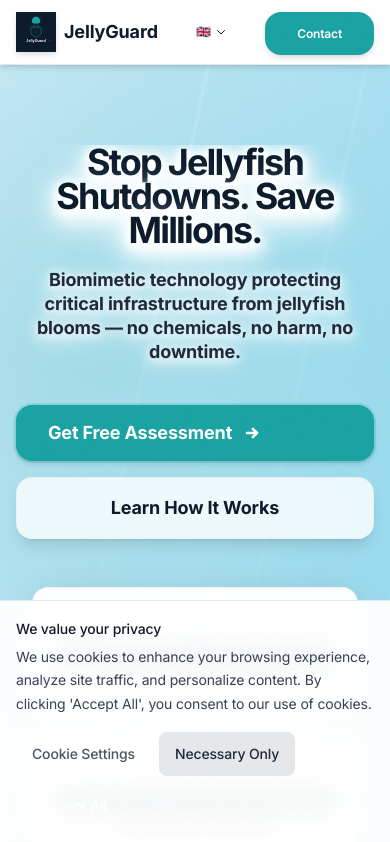
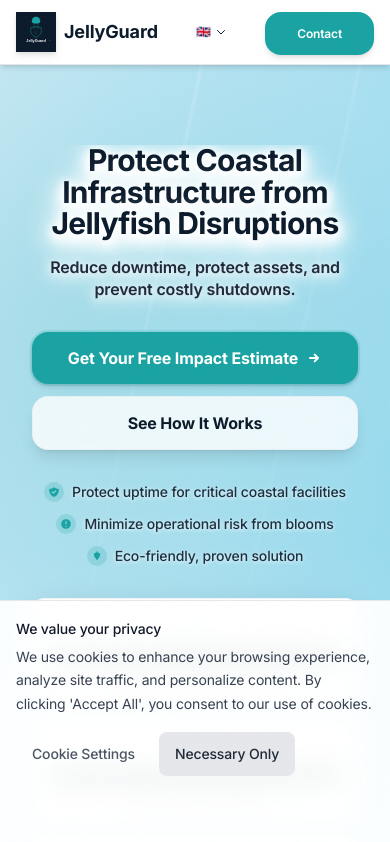
Before and after one commit to talktome8/jellyguard-onepager, a Next.js app: page /en in a window 390 px wide. Shown: the top 842 px of the page. Built offline with nearby package versions, Linux system fonts and the light colour scheme.

Commit message:
Update Hero section: concise mobile-friendly messaging, value bullets, responsive layout

```diff
--- a/app/(site)/[locale]/sections/Hero.tsx
+++ b/app/(site)/[locale]/sections/Hero.tsx
@@ -143,7 +143,7 @@
             {/* Badge removed for cleaner lead generation focus */}
 
             <motion.h1
-              className="text-4xl sm:text-5xl md:text-6xl lg:text-7xl xl:text-8xl font-black text-navy mb-5 leading-[0.95] tracking-tighter"
+              className="text-3xl sm:text-4xl md:text-5xl lg:text-6xl xl:text-7xl font-black text-navy mb-4 sm:mb-5 leading-[1.05] tracking-tight px-2"
               initial={{ opacity: 0, y: 30 }}
               animate={{ opacity: 1, y: 0 }}
               transition={{ duration: 0.8, ease: [0.22, 1, 0.36, 1] }}
@@ -155,7 +155,7 @@
               {t('title')}
             </motion.h1>
             <motion.p
-              className="text-lg sm:text-xl md:text-2xl lg:text-3xl text-slate-800 mb-10 leading-[1.35] max-w-4xl mx-auto font-bold px-4"
+              className="text-base sm:text-lg md:text-xl lg:text-2xl text-slate-800 mb-8 sm:mb-10 leading-[1.4] max-w-3xl mx-auto font-semibold px-4"
               initial={{ opacity: 0, y: 30 }}
               animate={{ opacity: 1, y: 0 }}
               transition={{ duration: 0.8, delay: 0.2, ease: [0.22, 1, 0.36, 1] }}
@@ -169,18 +169,18 @@
 
             {/* Dual CTAs with stagger animation */}
             <motion.div
-              className="flex flex-col sm:flex-row gap-4 justify-center items-center mb-12"
+              className="flex flex-col sm:flex-row gap-3 sm:gap-4 justify-center items-center mb-8 sm:mb-10 px-4"
               initial={{ opacity: 0, y: 30 }}
               animate={{ opacity: 1, y: 0 }}
               transition={{ duration: 0.8, delay: 0.4, ease: [0.22, 1, 0.36, 1] }}
             >
               <a
                 href="#contact"
-                className="btn-primary text-lg sm:text-xl px-10 py-4 sm:px-12 sm:py-5 shadow-2xl hover:shadow-[0_20px_60px_-15px_rgba(26,163,163,0.5)] w-full sm:w-auto group relative overflow-hidden transform hover:scale-[1.02] transition-all duration-300 ring-2 ring-teal/20 hover:ring-teal/40"
+                className="btn-primary text-base sm:text-lg px-8 py-3.5 sm:px-10 sm:py-4 shadow-2xl hover:shadow-[0_20px_60px_-15px_rgba(26,163,163,0.5)] w-full sm:w-auto group relative overflow-hidden transform hover:scale-[1.02] transition-all duration-300 ring-2 ring-teal/20 hover:ring-teal/40"
               >
-                <span className="relative z-10 font-bold flex items-center gap-2.5">
+                <span className="relative z-10 font-bold flex items-center justify-center gap-2">
                   {t('cta_primary')}
-                  <svg className="w-5 h-5 group-hover:translate-x-1 transition-transform" fill="none" stroke="currentColor" viewBox="0 0 24 24">
+                  <svg className="w-4 h-4 sm:w-5 sm:h-5 group-hover:translate-x-1 transition-transform" fill="none" stroke="currentColor" viewBox="0 0 24 24">
                     <path strokeLinecap="round" strokeLinejoin="round" strokeWidth={3} d="M13 7l5 5m0 0l-5 5m5-5H6" />
                   </svg>
                 </span>
@@ -188,58 +188,91 @@
               </a>
               <a
                 href="#problem"
-                className="glass border-2 border-navy/40 text-navy hover:bg-navy/10 hover:border-navy/70 font-bold text-lg sm:text-xl px-10 py-4 sm:px-12 sm:py-5 rounded-2xl transition-all duration-300 w-full sm:w-auto focus:ring-2 focus:ring-navy focus:ring-offset-2 group backdrop-blur-md shadow-lg hover:shadow-xl"
+                className="glass border-2 border-navy/40 text-navy hover:bg-navy/10 hover:border-navy/70 font-bold text-base sm:text-lg px-8 py-3.5 sm:px-10 sm:py-4 rounded-2xl transition-all duration-300 w-full sm:w-auto focus:ring-2 focus:ring-navy focus:ring-offset-2 group backdrop-blur-md shadow-lg hover:shadow-xl text-center"
               >
                 <span className="group-hover:tracking-wide transition-all duration-300">{t('cta_secondary')}</span>
               </a>
             </motion.div>
 
+            {/* Value Bullets - Quick benefits summary */}
+            <motion.div
+              className="flex flex-col sm:flex-row gap-3 sm:gap-6 justify-center items-center mb-8 sm:mb-10 px-4"
+              initial={{ opacity: 0, y: 20 }}
+              animate={{ opacity: 1, y: 0 }}
+              transition={{ duration: 0.8, delay: 0.6, ease: [0.22, 1, 0.36, 1] }}
+            >
+              {(t.raw('valueBullets') as Array<{icon: string, text: string}>)?.map((bullet, idx) => (
+                <div key={idx} className="flex items-center gap-2 text-navy/90">
+                  <div className="flex-shrink-0 w-5 h-5 sm:w-6 sm:h-6 rounded-full bg-teal/20 flex items-center justify-center">
+                    {bullet.icon === 'shield' && (
+                      <svg className="w-3 h-3 sm:w-3.5 sm:h-3.5 text-teal" fill="currentColor" viewBox="0 0 20 20">
+                        <path fillRule="evenodd" d="M2.166 4.999A11.954 11.954 0 0010 1.944 11.954 11.954 0 0017.834 5c.11.65.166 1.32.166 2.001 0 5.225-3.34 9.67-8 11.317C5.34 16.67 2 12.225 2 7c0-.682.057-1.35.166-2.001zm11.541 3.708a1 1 0 00-1.414-1.414L9 10.586 7.707 9.293a1 1 0 00-1.414 1.414l2 2a1 1 0 001.414 0l4-4z" clipRule="evenodd" />
+                      </svg>
+                    )}
+                    {bullet.icon === 'alert' && (
+                      <svg className="w-3 h-3 sm:w-3.5 sm:h-3.5 text-teal" fill="currentColor" viewBox="0 0 20 20">
+                        <path fillRule="evenodd" d="M18 10a8 8 0 11-16 0 8 8 0 0116 0zm-7 4a1 1 0 11-2 0 1 1 0 012 0zm-1-9a1 1 0 00-1 1v4a1 1 0 102 0V6a1 1 0 00-1-1z" clipRule="evenodd" />
+                      </svg>
+                    )}
+                    {bullet.icon === 'leaf' && (
+                      <svg className="w-3 h-3 sm:w-3.5 sm:h-3.5 text-teal" fill="currentColor" viewBox="0 0 20 20">
+                        <path d="M10 2a1 1 0 00-1 1v1.323l-3.954.99A1 1 0 005 6.308V8c0 1.652.58 3.17 1.54 4.362L10 17l3.46-4.638A6.975 6.975 0 0015 8V6.308a1 1 0 00-.046-.995l-3.954-.99V3a1 1 0 00-1-1z" />
+                      </svg>
+                    )}
+                  </div>
+                  <span className="text-sm sm:text-base font-medium" style={{ textShadow: '0 1px 4px rgba(255, 255, 255, 0.9)' }}>
+                    {bullet.text}
+                  </span>
+                </div>
+              ))}
+            </motion.div>
+
             {/* Key Stats - Trust Indicators */}
             <motion.div
-              className="grid grid-cols-1 sm:grid-cols-3 gap-4 sm:gap-4 md:gap-6 max-w-5xl mx-auto px-4 sm:px-4"
+              className="grid grid-cols-1 sm:grid-cols-3 gap-3 sm:gap-4 md:gap-5 max-w-4xl mx-auto px-4"
               initial={{ opacity: 0, y: 30 }}
               animate={{ opacity: 1, y: 0 }}
-              transition={{ duration: 0.8, delay: 0.8, ease: [0.22, 1, 0.36, 1] }}
+              transition={{ duration: 0.8, delay: 0.9, ease: [0.22, 1, 0.36, 1] }}
             >
               {(t.raw('stats') as Array<{value: string, label: string}>).map((stat, idx) => (
                 <motion.div
                   key={idx}
-                  className="text-center p-5 sm:p-6 md:p-7 lg:p-8 rounded-2xl sm:rounded-3xl glass backdrop-blur-xl border-3 border-white/70 hover:border-teal/70 transition-all duration-300 transform hover:scale-105 hover:shadow-2xl group bg-gradient-to-br from-white/90 to-white/75 shadow-xl"
-                  whileHover={{ y: -8 }}
+                  className="text-center p-4 sm:p-5 md:p-6 rounded-xl sm:rounded-2xl glass backdrop-blur-xl border-2 border-white/70 hover:border-teal/70 transition-all duration-300 transform hover:scale-105 hover:shadow-2xl group bg-gradient-to-br from-white/90 to-white/75 shadow-lg"
+                  whileHover={{ y: -6 }}
                   transition={{ type: "spring", stiffness: 400, damping: 17 }}
                   style={{
-                    boxShadow: '0 10px 40px rgba(0, 0, 0, 0.12), 0 0 0 1px rgba(255, 255, 255, 0.8) inset'
+                    boxShadow: '0 8px 32px rgba(0, 0, 0, 0.1), 0 0 0 1px rgba(255, 255, 255, 0.8) inset'
                   }}
                 >
                   {/* Icon based on index */}
-                  <div className="mb-2 sm:mb-3 flex justify-center opacity-60 group-hover:opacity-100 transition-opacity">
+                  <div className="mb-2 flex justify-center opacity-60 group-hover:opacity-100 transition-opacity">
                     {idx === 0 && (
-                      <svg className="w-7 h-7 sm:w-8 sm:h-8 md:w-9 md:h-9 text-teal" fill="currentColor" viewBox="0 0 20 20">
+                      <svg className="w-6 h-6 sm:w-7 sm:h-7 text-teal" fill="currentColor" viewBox="0 0 20 20">
                         <path d="M11 17a1 1 0 001.447.894l4-2A1 1 0 0017 15V9.236a1 1 0 00-1.447-.894l-4 2a1 1 0 00-.553.894V17zM15.211 6.276a1 1 0 000-1.788l-4.764-2.382a1 1 0 00-.894 0L4.789 4.488a1 1 0 000 1.788l4.764 2.382a1 1 0 00.894 0l4.764-2.382zM4.447 8.342A1 1 0 003 9.236V15a1 1 0 00.553.894l4 2A1 1 0 009 17v-5.764a1 1 0 00-.553-.894l-4-2z" />
                       </svg>
                     )}
                     {idx === 1 && (
-                      <svg className="w-7 h-7 sm:w-8 sm:h-8 md:w-9 md:h-9 text-teal" fill="currentColor" viewBox="0 0 20 20">
+                      <svg className="w-6 h-6 sm:w-7 sm:h-7 text-teal" fill="currentColor" viewBox="0 0 20 20">
                         <path d="M8.433 7.418c.155-.103.346-.196.567-.267v1.698a2.305 2.305 0 01-.567-.267C8.07 8.34 8 8.114 8 8c0-.114.07-.34.433-.582zM11 12.849v-1.698c.22.071.412.164.567.267.364.243.433.468.433.582 0 .114-.07.34-.433.582a2.305 2.305 0 01-.567.267z" />
                         <path fillRule="evenodd" d="M10 18a8 8 0 100-16 8 8 0 000 16zm1-13a1 1 0 10-2 0v.092a4.535 4.535 0 00-1.676.662C6.602 6.234 6 7.009 6 8c0 .99.602 1.765 1.324 2.246.48.32 1.054.545 1.676.662v1.941c-.391-.127-.68-.317-.843-.504a1 1 0 10-1.51 1.31c.562.649 1.413 1.076 2.353 1.253V15a1 1 0 102 0v-.092a4.535 4.535 0 001.676-.662C13.398 13.766 14 12.991 14 12c0-.99-.602-1.765-1.324-2.246A4.535 4.535 0 0011 9.092V7.151c.391.127.68.317.843.504a1 1 0 101.511-1.31c-.563-.649-1.413-1.076-2.354-1.253V5z" clipRule="evenodd" />
                       </svg>
                     )}
                     {idx === 2 && (
-                      <svg className="w-7 h-7 sm:w-8 sm:h-8 md:w-9 md:h-9 text-teal" fill="currentColor" viewBox="0 0 20 20">
+                      <svg className="w-6 h-6 sm:w-7 sm:h-7 text-teal" fill="currentColor" viewBox="0 0 20 20">
                         <path fillRule="evenodd" d="M2.166 4.999A11.954 11.954 0 0010 1.944 11.954 11.954 0 0017.834 5c.11.65.166 1.32.166 2.001 0 5.225-3.34 9.67-8 11.317C5.34 16.67 2 12.225 2 7c0-.682.057-1.35.166-2.001zm11.541 3.708a1 1 0 00-1.414-1.414L9 10.586 7.707 9.293a1 1 0 00-1.414 1.414l2 2a1 1 0 001.414 0l4-4z" clipRule="evenodd" />
                       </svg>
                     )}
                   </div>
 
-                  <div className="mb-2 sm:mb-3">
+                  <div className="mb-1 sm:mb-2">
                     <div
-                      className="text-2xl sm:text-2xl md:text-3xl lg:text-4xl xl:text-5xl font-black bg-gradient-to-br from-teal via-navy to-teal bg-clip-text text-transparent leading-none group-hover:scale-110 transition-transform duration-300 whitespace-nowrap"
+                      className="text-xl sm:text-2xl md:text-3xl lg:text-4xl font-black bg-gradient-to-br from-teal via-navy to-teal bg-clip-text text-transparent leading-none group-hover:scale-105 transition-transform duration-300 whitespace-nowrap"
                     >
                       {stat.value}
                     </div>
                   </div>
                   <div
-                    className="text-sm sm:text-sm md:text-base lg:text-lg text-navy font-extrabold uppercase tracking-wide leading-snug"
+                    className="text-xs sm:text-sm md:text-base text-navy font-bold uppercase tracking-wide leading-snug"
                     style={{ textShadow: '0 1px 4px rgba(255, 255, 255, 0.8)' }}
                   >
                     {stat.label}
--- a/locales/en.json
+++ b/locales/en.json
@@ -1,18 +1,23 @@
 {
   "header": {
-    "cta": "Get Free Assessment",
+    "cta": "Get Free Impact Estimate",
     "logoAlt": "JellyGuard - Jellyfish Bloom Protection"
   },
   "hero": {
-    "title": "Stop Jellyfish Shutdowns. Save Millions.",
-    "subtitle": "Biomimetic technology protecting critical infrastructure from jellyfish blooms — no chemicals, no harm, no downtime.",
-    "cta_primary": "Get Free Assessment",
-    "cta_secondary": "Learn How It Works",
+    "title": "Protect Coastal Infrastructure from Jellyfish Disruptions",
+    "subtitle": "Reduce downtime, protect assets, and prevent costly shutdowns.",
+    "cta_primary": "Get Your Free Impact Estimate",
+    "cta_secondary": "See How It Works",
     "badge": "In Research & Development",
     "stats": [
       { "value": "$15B+", "label": "At-Risk Infrastructure" },
       { "value": "Zero", "label": "Chemicals Required" },
       { "value": "100%", "label": "Eco-Friendly" }
+    ],
+    "valueBullets": [
+      { "icon": "shield", "text": "Protect uptime for critical coastal facilities" },
+      { "icon": "alert", "text": "Minimize operational risk from blooms" },
+      { "icon": "leaf", "text": "Eco-friendly, proven solution" }
     ]
   },
   "problemSolution": {
--- a/locales/zh.json
+++ b/locales/zh.json
@@ -4,14 +4,20 @@
     "logoAlt": "JellyGuard 水母防护"
   },
   "hero": {
-    "title": "阻止水母停机。节省数百万。",
-    "subtitle": "仿生技术保护关键基础设施免受水母爆发影响 — 无化学品、无伤害、无停机。",
-    "cta_primary": "免费评估",
-    "cta_secondary": "了解原理",
+    "title": "保护沿海基础设施免受水母侵扰",
+    "subtitle": "减少停机时间，保护资产，防止昂贵的停机事故。",
+    "cta_primary": "获取免费影响评估",
+    "cta_secondary": "了解工作原理",
+    "badge": "研发中",
     "stats": [
       { "value": "$150亿+", "label": "面临风险的基础设施" },
       { "value": "零", "label": "化学品需求" },
       { "value": "100%", "label": "环保友好" }
+    ],
+    "valueBullets": [
+      { "icon": "shield", "text": "保护关键沿海设施的正常运行" },
+      { "icon": "alert", "text": "最大限度降低水母爆发的运营风险" },
+      { "icon": "leaf", "text": "环保且经过验证的解决方案" }
     ]
   },
   "problemSolution": {
```
Also changed, not shown: locales/ar.json (+10 -4 lines), locales/es.json (+10 -4 lines), locales/fr.json (+10 -4 lines), locales/he.json (+10 -4 lines).
